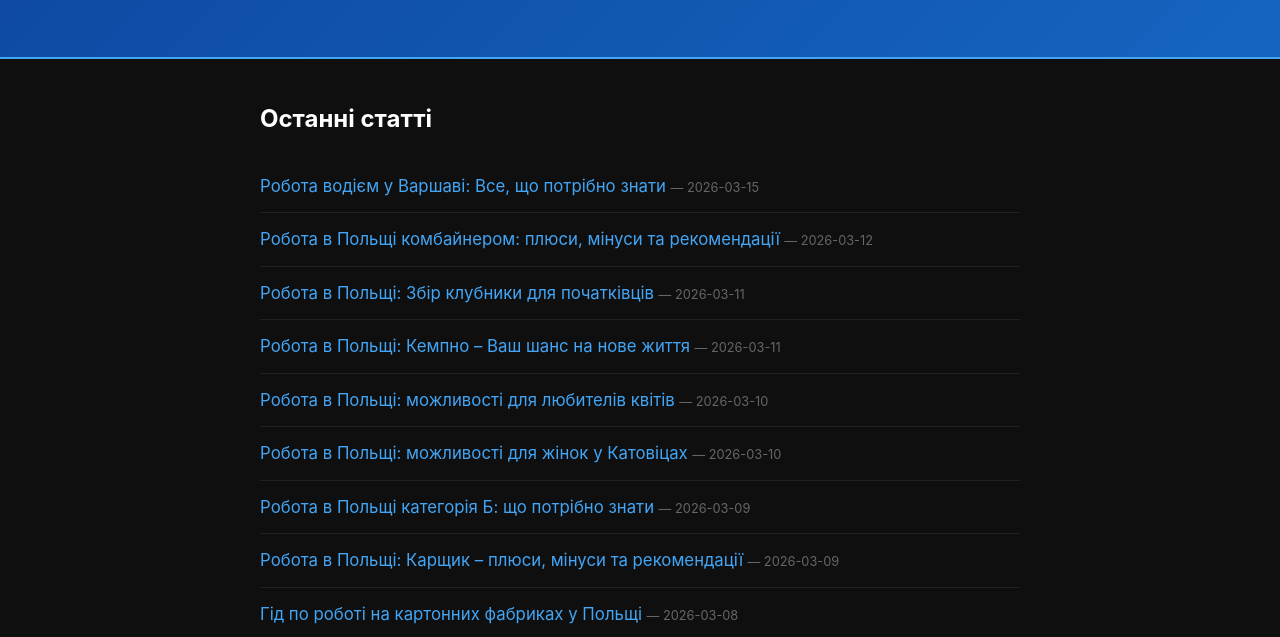
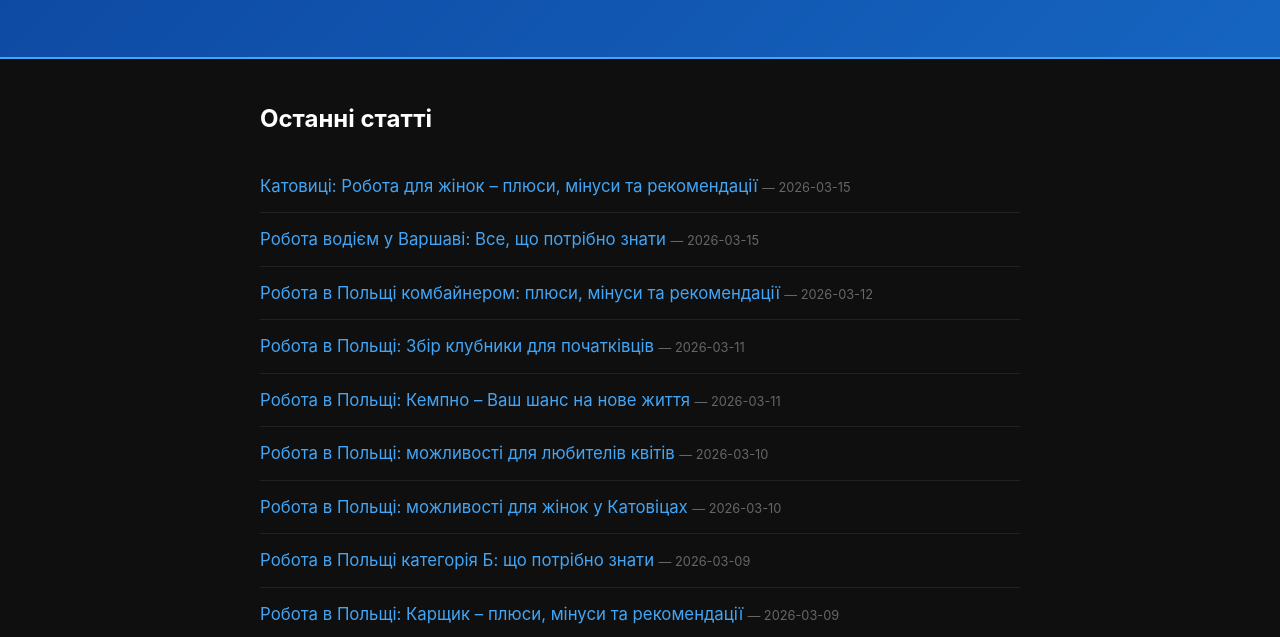
Before and after one commit to MaksPoland/praca-guides, a plain HTML site: page index.html in a window 1280 px wide. Shown: the part 163-800 px from the top of the page. Drawn offline with Linux system fonts and the light colour scheme.

Commit message:
Update index page

```diff
--- a/index.html
+++ b/index.html
@@ -33,7 +33,8 @@
     <section class="articles">
         <div class="container">
             <h2>Останні статті</h2>
-            <ul><li><a href="robota-vodiem-u-varsavi-vse-so-potribno-znati.html">Робота водієм у Варшаві: Все, що потрібно знати</a> <span style="color:#666;font-size:0.8rem;">— 2026-03-15</span></li>
+            <ul><li><a href="katovici-robota-dla-zinok-plusi-minusi-ta-rekomendacii.html">Катовиці: Робота для жінок – плюси, мінуси та рекомендації</a> <span style="color:#666;font-size:0.8rem;">— 2026-03-15</span></li>
+<li><a href="robota-vodiem-u-varsavi-vse-so-potribno-znati.html">Робота водієм у Варшаві: Все, що потрібно знати</a> <span style="color:#666;font-size:0.8rem;">— 2026-03-15</span></li>
 <li><a href="robota-v-pol-si-kombajnerom-plusi-minusi-ta-rekomendacii.html">Робота в Польщі комбайнером: плюси, мінуси та рекомендації</a> <span style="color:#666;font-size:0.8rem;">— 2026-03-12</span></li>
 <li><a href="robota-v-pol-si-zbir-klubniki-dla-pocatkivciv.html">Робота в Польщі: Збір клубники для початківців</a> <span style="color:#666;font-size:0.8rem;">— 2026-03-11</span></li>
 <li><a href="robota-v-pol-si-kempno-vas-sans-na-nove-zitta.html">Робота в Польщі: Кемпно – Ваш шанс на нове життя</a> <span style="color:#666;font-size:0.8rem;">— 2026-03-11</span></li>
```
